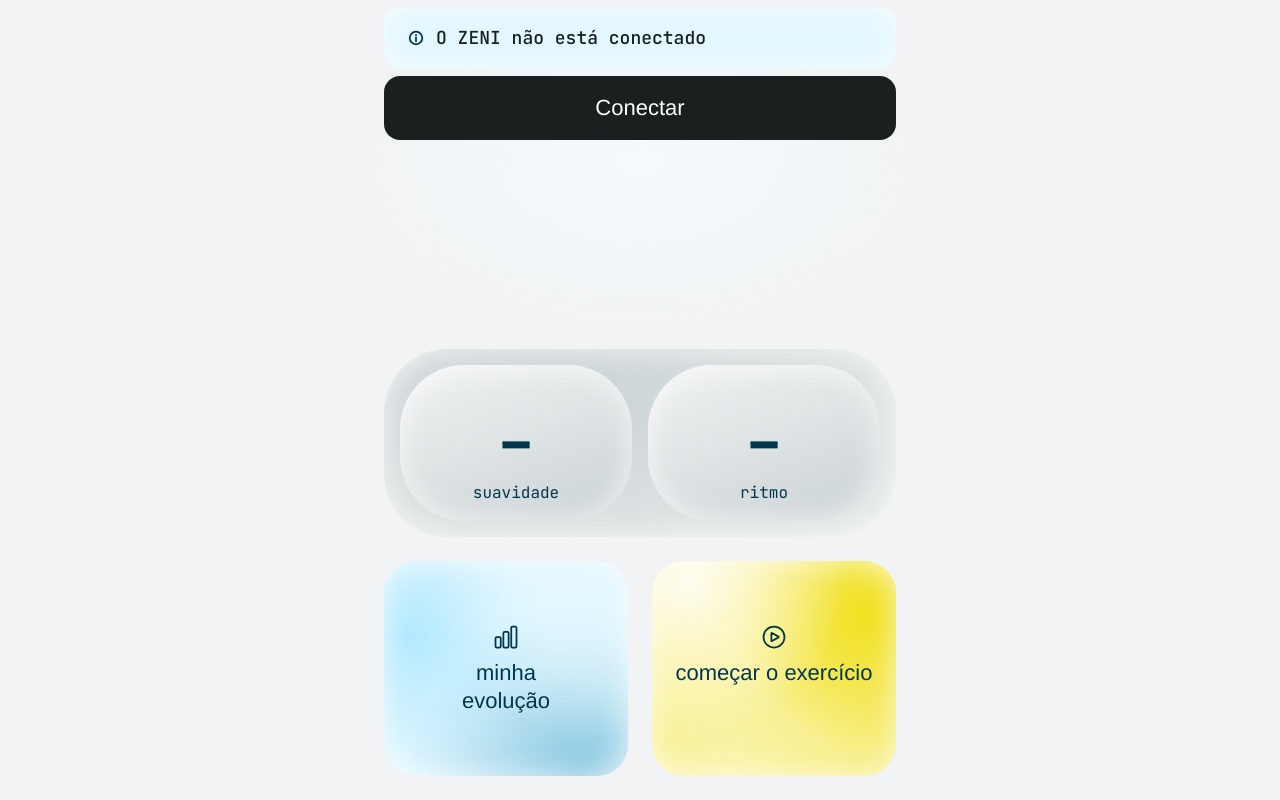
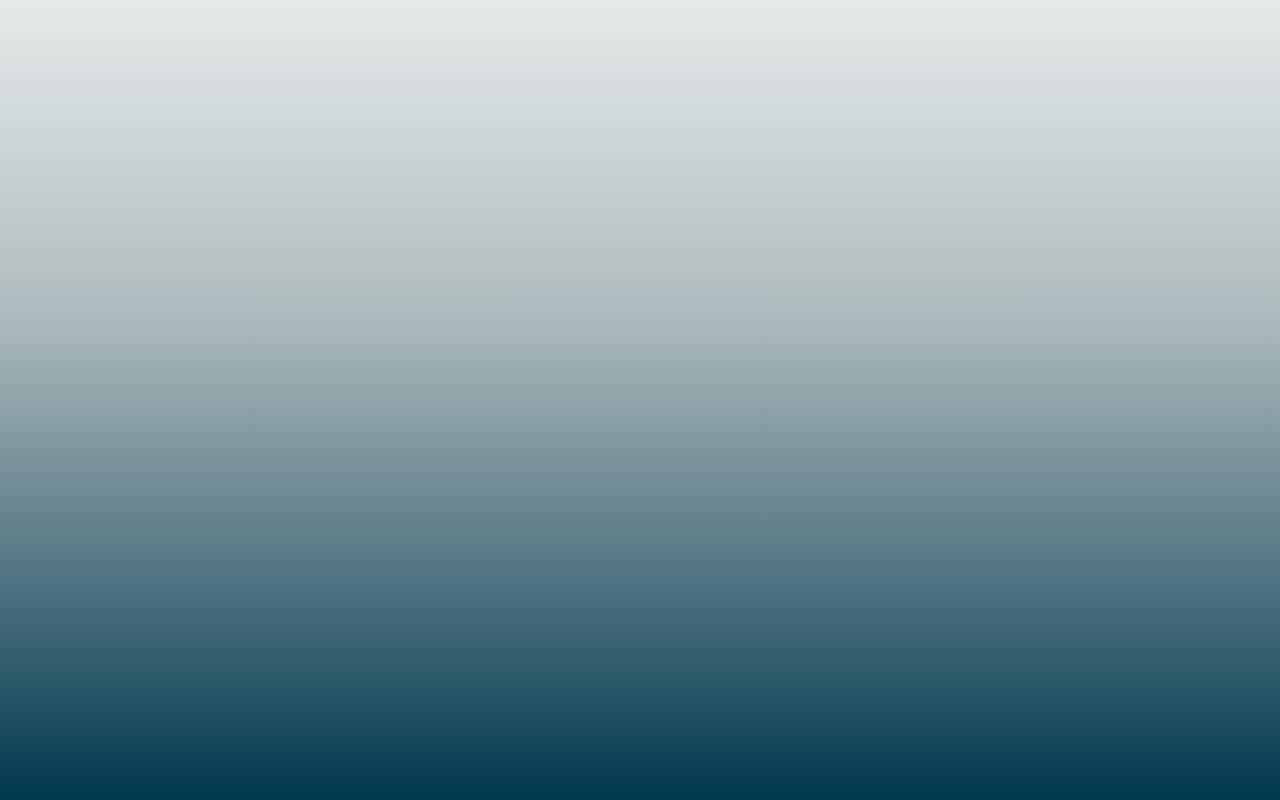
Before and after one commit to chicogborba/zeni, a React (Vite) app in the folder zeni-site/: page / in a window 1280 px wide. Built offline with nearby package versions, Linux system fonts and the light colour scheme; a web font is replaced by a local one.

Commit message:
Tela de entrada com logo animado antes da Home

```diff
--- a/zeni-site/src/App.jsx
+++ b/zeni-site/src/App.jsx
@@ -1,4 +1,5 @@
 import { useEffect, useRef, useState } from 'react'
+import Abertura from './componentes/Abertura.jsx'
 import AvisoLembrete from './componentes/AvisoLembrete.jsx'
 import { telaDoExercicio } from './fluxo.js'
 import { lembreteDeAgora, lerLembretes } from './lembretes.js'
@@ -11,6 +12,7 @@ function Telas() {
   const Home = TELAS.home
   const Atual = TELAS[tela.nome] ?? EmConstrucao
   const painelAberto = tela.nome !== 'home'
+  const [abrindo, setAbrindo] = useState(true) // tela de entrada, só ao abrir o app
 
   // Lembretes: a cada 15 s vê se algum é para este minuto (só com o app aberto na v1)
   const [lembrete, setLembrete] = useState(null)
@@ -35,6 +37,7 @@ function Telas() {
 
   return (
     <div className="app">
+      {abrindo && <Abertura onFim={() => setAbrindo(false)} />}
       {/* A Home fica por baixo do painel; enquanto ele está aberto, não recebe toque nem foco. */}
       <div inert={painelAberto}>
         <Home />
--- /dev/null
+++ b/zeni-site/src/componentes/Abertura.jsx
@@ -0,0 +1,27 @@
+// Tela de entrada (26/11): ao abrir o app, gradiente linear de cinza (em cima) a azul escuro (embaixo).
+// O logo sobe devagar a partir de baixo, se aproxima de quem olha (cresce) e some em fade-out lento.
+// Cerca de 200 ms depois, a tela sai e a Home aparece. Só aparece ao abrir o app, não a cada volta à Home.
+import { useEffect, useState } from 'react'
+import logo from '../assets/zeni-logo.svg'
+
+const PAUSA_MS = 200 // entre o fim do logo e a entrada da Home
+
+export default function Abertura({ onFim }) {
+  const [saindo, setSaindo] = useState(false)
+
+  // Fim da animação do logo: espera 200 ms, a tela some (fade curto) e a Home fica livre
+  const aoTerminarLogo = () => {
+    setTimeout(() => setSaindo(true), PAUSA_MS)
+  }
+  useEffect(() => {
+    if (!saindo) return undefined
+    const id = setTimeout(onFim, 300)
+    return () => clearTimeout(id)
+  }, [saindo, onFim])
+
+  return (
+    <div className={`abertura${saindo ? ' abertura--saindo' : ''}`} role="status" aria-label="ZENI">
+      <span className="abertura-logo" style={{ '--logo': `url(${logo})` }} onAnimationEnd={aoTerminarLogo} aria-hidden="true" />
+    </div>
+  )
+}
--- a/zeni-site/src/styles/componentes.css
+++ b/zeni-site/src/styles/componentes.css
@@ -1255,3 +1255,63 @@
 .andamento .personagem {
   flex: 1;
 }
+
+/* ---------- Tela de entrada (26/11) ---------- */
+.abertura {
+  position: fixed;
+  inset: 0;
+  z-index: 10; /* acima de tudo, inclusive painéis */
+  display: flex;
+  align-items: center;
+  justify-content: center;
+  overflow: hidden;
+  background: linear-gradient(180deg, var(--cinza-100) 0%, var(--cinza-300) 40%, var(--brand-blue-800) 100%);
+  transition: opacity 300ms ease-out;
+}
+.abertura--saindo {
+  opacity: 0;
+}
+.abertura-logo {
+  width: min(62vw, 280px);
+  aspect-ratio: 1480.98 / 254.69;
+  background: var(--white);
+  mask: var(--logo) center / contain no-repeat;
+  -webkit-mask: var(--logo) center / contain no-repeat;
+  opacity: 0;
+  animation: abertura-logo 4s ease-in-out forwards;
+}
+/* Sobe devagar de baixo, cresce (aproxima) e some devagar no fim */
+@keyframes abertura-logo {
+  0% {
+    opacity: 0;
+    transform: translateY(38vh) scale(0.7);
+  }
+  25% {
+    opacity: 1;
+  }
+  55% {
+    opacity: 1;
+  }
+  100% {
+    opacity: 0;
+    transform: translateY(-4vh) scale(1.35);
+  }
+}
+@media (prefers-reduced-motion: reduce) {
+  .abertura-logo {
+    animation-name: abertura-logo-calmo;
+    animation-duration: 2s;
+  }
+  @keyframes abertura-logo-calmo {
+    0% {
+      opacity: 0;
+    }
+    40%,
+    60% {
+      opacity: 1;
+    }
+    100% {
+      opacity: 0;
+    }
+  }
+}
```
Also changed, not shown: 2 other files (tests, documents, lock files or other folders).
